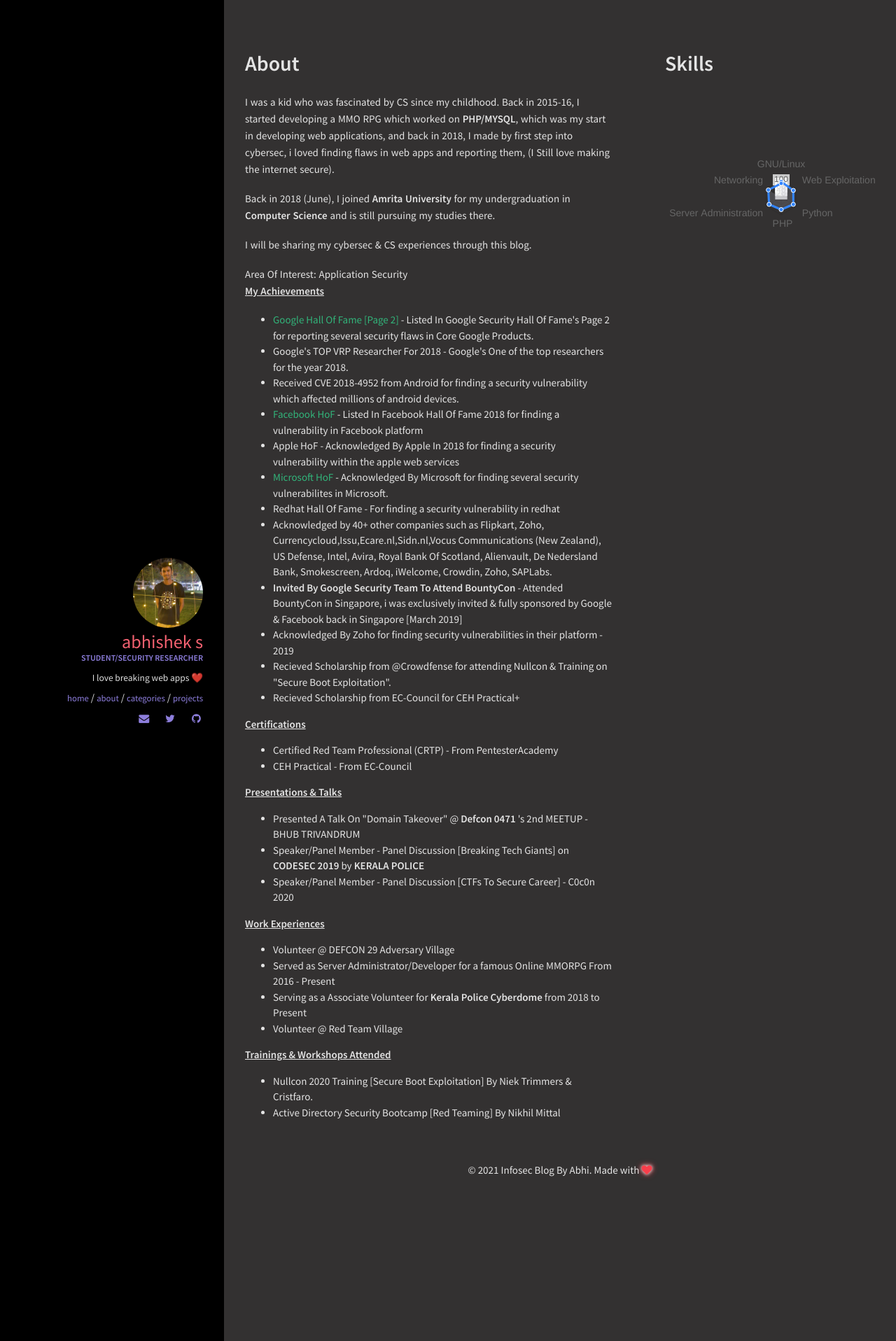
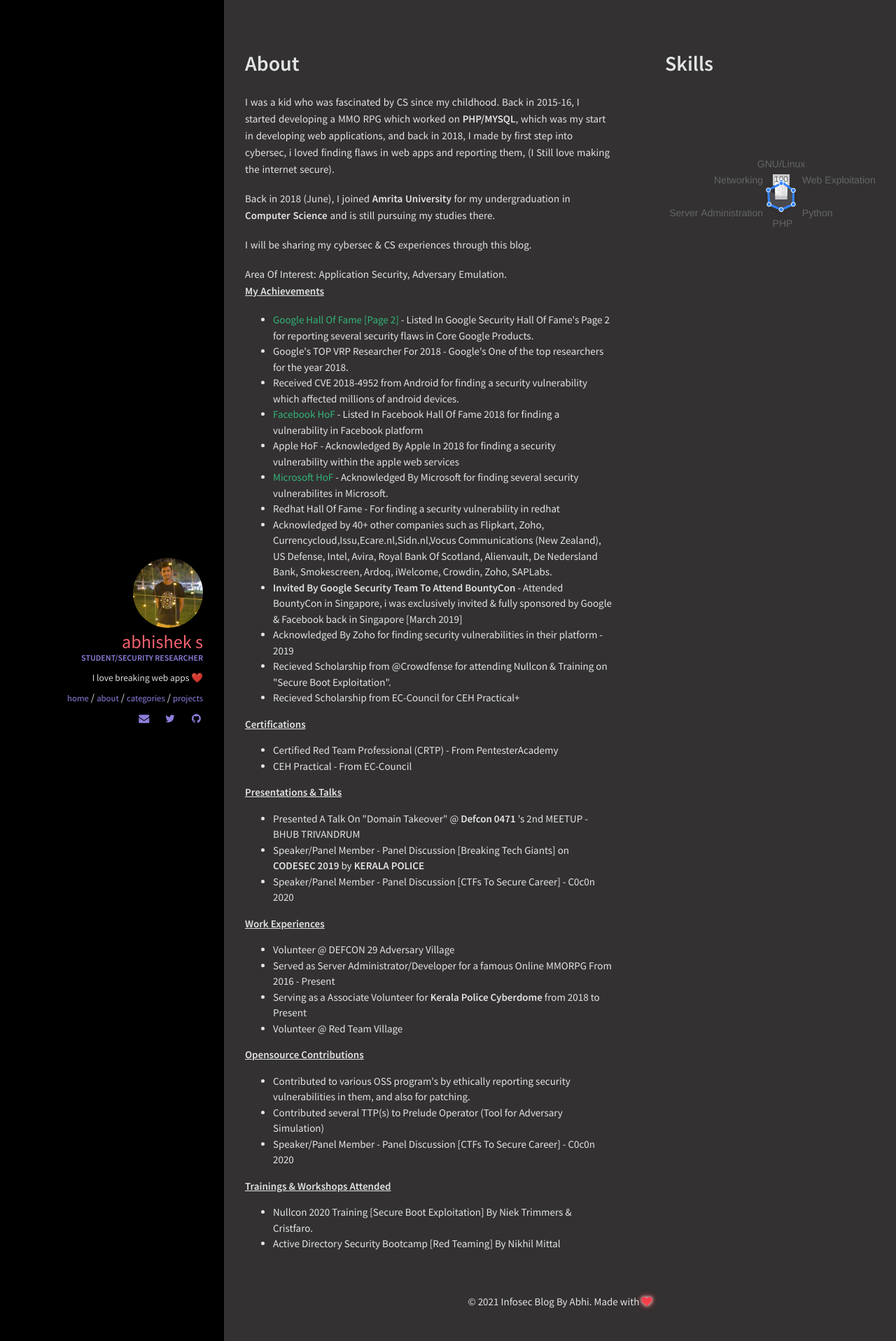
Before and after one commit to abhiabhi2306/abhiabhi2306.github.io, a Jekyll site: the page built from about.html, in a window 1280 px wide. Shown: the whole page at 70% size. Built offline with Jekyll 4.4.1, drawn with Linux system fonts in a browser that asks for light colours; nearby versions of some CDN libraries.

Commit message:
Update about.html

```diff
--- a/_includes/sections/about.html
+++ b/_includes/sections/about.html
@@ -7,7 +7,7 @@
 
    <p>I will be sharing my cybersec & CS experiences through this blog.</p>
 
-   <p>Area Of Interest: Application Security
+   <p>Area Of Interest: Application Security, Adversary Emulation.
 
    </br>
 <b><u> My Achievements </b></u>
@@ -49,6 +49,13 @@
    <li> Volunteer @ Red Team Village </li>
 </ul>
 
+<b><u>Opensource Contributions</b></u>
+<ul>
+   <li>Contributed to various OSS program's by ethically reporting security vulnerabilities in them, and also for patching. </li>
+<li> Contributed several TTP(s) to Prelude Operator (Tool for Adversary Simulation) </b> </li>
+   <li> Speaker/Panel Member - Panel Discussion [CTFs To Secure Career] - C0c0n 2020 </li>
+</ul>
+
 
 
 <b><u>Trainings & Workshops Attended</b></u>
```
